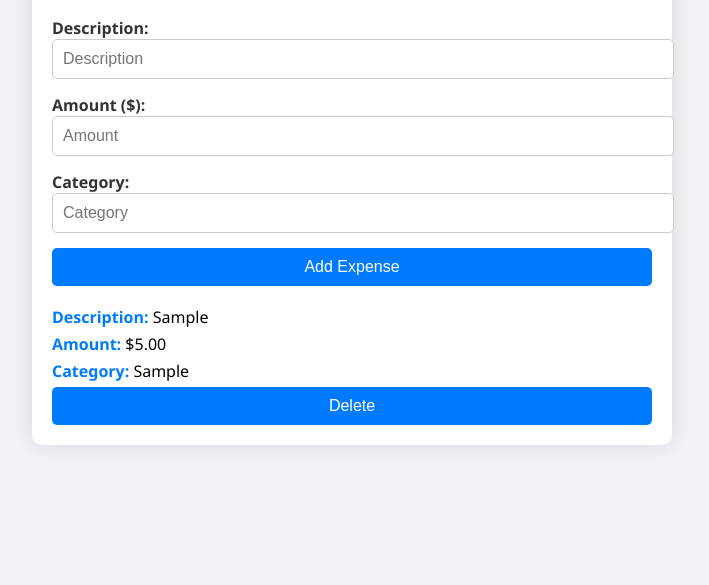
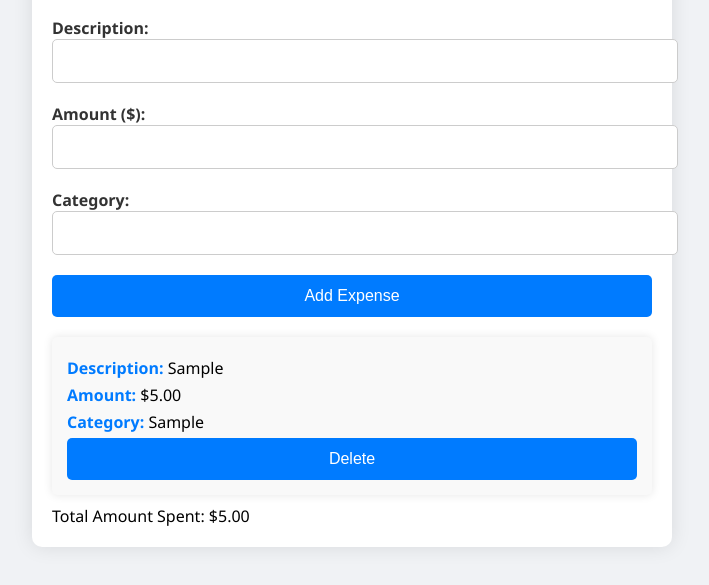
Before and after one commit to Shaddisme/Expense-tracker, a plain HTML site: page index.html in a window 1280 px wide. Both pictures are taken after typing "Sample", "5", "Sample" into the empty fields and a click on the button "Add Expense". Shown: the part 107-692 px from the top of the page, without its empty margins (288-997 px from the left). Drawn offline with Linux system fonts and the light colour scheme.

Commit message:
Added sum of total amount spent

```diff
--- a/Assets/script.js
+++ b/Assets/script.js
@@ -11,9 +11,9 @@ document.addEventListener('DOMContentLoaded', function () {
     expenseForm.addEventListener('submit', function (e) {
         e.preventDefault();
 
-        const description = document.getElementById('description').value.trim();
+        const description = document.getElementById('description').value;
         const amount = parseFloat(document.getElementById('amount').value);
-        const category = document.getElementById('category').value.trim();
+        const category = document.getElementById('category').value;
 
         if (description && !isNaN(amount) && category) {
             addExpense(description, amount, category);
@@ -25,7 +25,6 @@ document.addEventListener('DOMContentLoaded', function () {
 
     function addExpense(description, amount, category) {
         const expense = {
-            id: Date.now(),
             description,
             amount,
             category
@@ -41,36 +40,51 @@ document.addEventListener('DOMContentLoaded', function () {
     }
 
     function displayExpenses() {
-        if (!expenseList) return; // Check if expenseList is null
-
         expenseList.innerHTML = '';
 
-        expenses.forEach(function (expense) {
+        let totalAmountSpent = 0; // Initialize total amount spent
+
+        expenses.forEach(function (expense, index) {
             const expenseItem = document.createElement('div');
             expenseItem.classList.add('expense-item');
             expenseItem.innerHTML = `
                 <p><strong>Description:</strong> ${expense.description}</p>
                 <p><strong>Amount:</strong> $${expense.amount.toFixed(2)}</p>
                 <p><strong>Category:</strong> ${expense.category}</p>
-                <button class="delete-btn" data-id="${expense.id}">Delete</button>
+                <button class="delete-btn" data-id="${index}">Delete</button> <!-- Add delete button here -->
             `;
             expenseList.appendChild(expenseItem);
+
+            // Update total amount spent
+            totalAmountSpent += expense.amount;
         });
+
+        // Update the content of the totalAmount element
+        const totalAmountElement = document.getElementById('totalAmount');
+        totalAmountElement.textContent = `Total Amount Spent: $${totalAmountSpent.toFixed(2)}`;
+
+
+        // Highlight the most recent expense
+        const mostRecentExpense = expenseList.firstElementChild;
+        if (mostRecentExpense) {
+            mostRecentExpense.classList.add('highlight');
+            setTimeout(function () {
+                mostRecentExpense.classList.remove('highlight');
+            }, 3000); // Highlight for 3 seconds
+        }
 
          // Add event listeners to delete buttons
          const deleteButtons = document.querySelectorAll('.delete-btn');
          deleteButtons.forEach(function (button) {
              button.addEventListener('click', function () {
                  const id = parseInt(button.getAttribute('data-id'));
-                if (confirm('Are you sure you want to delete this expense?')) {
                  deleteExpense(id);
-                }
              });
          });
     }
 
     function deleteExpense(id) {
-        expenses = expenses.filter(expense => expense.id !== id);
+        expenses = expenses.filter((expense, index) => index !== id);
         saveExpenses();
         displayExpenses();
     }
--- a/Assets/style.css
+++ b/Assets/style.css
@@ -4,37 +4,50 @@ body {
     padding: 0;
     background-color: #f0f2f5;
 }
+
 .container {
     max-width: 600px;
     margin: 20px auto;
     padding: 20px;
     background-color: #fff;
     border-radius: 10px;
-    box-shadow: 0 0 20px rgba(0,0,0,0.1);
+    box-shadow: 0 0 20px rgba(0, 0, 0, 0.1);
 }
+
 h1 {
     text-align: center;
     color: #007bff;
     margin-bottom: 20px;
 }
+
 .form-group {
-    margin-bottom: 15px;
+    margin-bottom: 20px;
 }
+
 label {
     font-weight: bold;
     color: #333;
 }
+
 input[type="text"],
 input[type="number"] {
     width: 100%;
-    padding: 10px;
+    padding: 12px;
     border: 1px solid #ccc;
     border-radius: 5px;
     font-size: 16px;
+    transition: border-color 0.3s ease;
 }
+
+input[type="text"]:focus,
+input[type="number"]:focus {
+    border-color: #007bff;
+    outline: none;
+}
+
 button {
     width: 100%;
-    padding: 10px;
+    padding: 12px;
     border: none;
     border-radius: 5px;
     background-color: #007bff;
@@ -43,19 +56,31 @@ button {
     cursor: pointer;
     transition: background-color 0.3s ease;
 }
+
 button:hover {
     background-color: #0056b3;
 }
+
 #expenseList {
     margin-top: 20px;
 }
+
+.expense-item {
+    background-color: #f9f9f9;
+    padding: 15px;
+    border-radius: 5px;
+    margin-bottom: 10px;
+    box-shadow: 0 0 10px rgba(0, 0, 0, 0.1);
+}
+
 .expense-item p {
     margin: 5px 0;
 }
-.expense-item p strong{
+
+.expense-item p strong {
     color: #007bff;
 }
-/* Media query for smaller screens */
+
 @media screen and (max-width: 600px) {
     .container {
         padding: 10px;
--- a/index.html
+++ b/index.html
@@ -4,7 +4,7 @@
     <meta charset="UTF-8">
     <meta name="viewport" content="width=device-width, initial-scale=1.0">
     <title>Expense Tracker</title>
-    <link rel="stylesheet" href="./Assets/style.css">
+    <link rel="stylesheet" href="/Expense-tracker/Assets/style.css">
 </head>
 <body>
     <div class="container">
@@ -12,19 +12,20 @@
         <form id="expenseForm">
             <div class="form-group">
                 <label for="description">Description:</label>
-                <input type="text" id="description" placeholder="Description" required>
+                <input type="text" id="description" required>
             </div>
             <div class="form-group">
                 <label for="amount">Amount ($):</label>
-                <input type="number" id="amount" placeholder="Amount" required>
+                <input type="number" id="amount" required>
             </div>
             <div class="form-group">
                 <label for="category">Category:</label>
-                <input type="text" id="category" placeholder="Category" required>
+                <input type="text" id="category" required>
             </div>
             <button type="submit">Add Expense</button>
         </form>
         <div id="expenseList"></div>
+        <div id="totalAmount">Total Amount Spent: $0.00</div>
     </div>
     <script src="./Assets/script.js"></script>
 </body>
```
Lines whose indentation alone changed are shown as unchanged.
